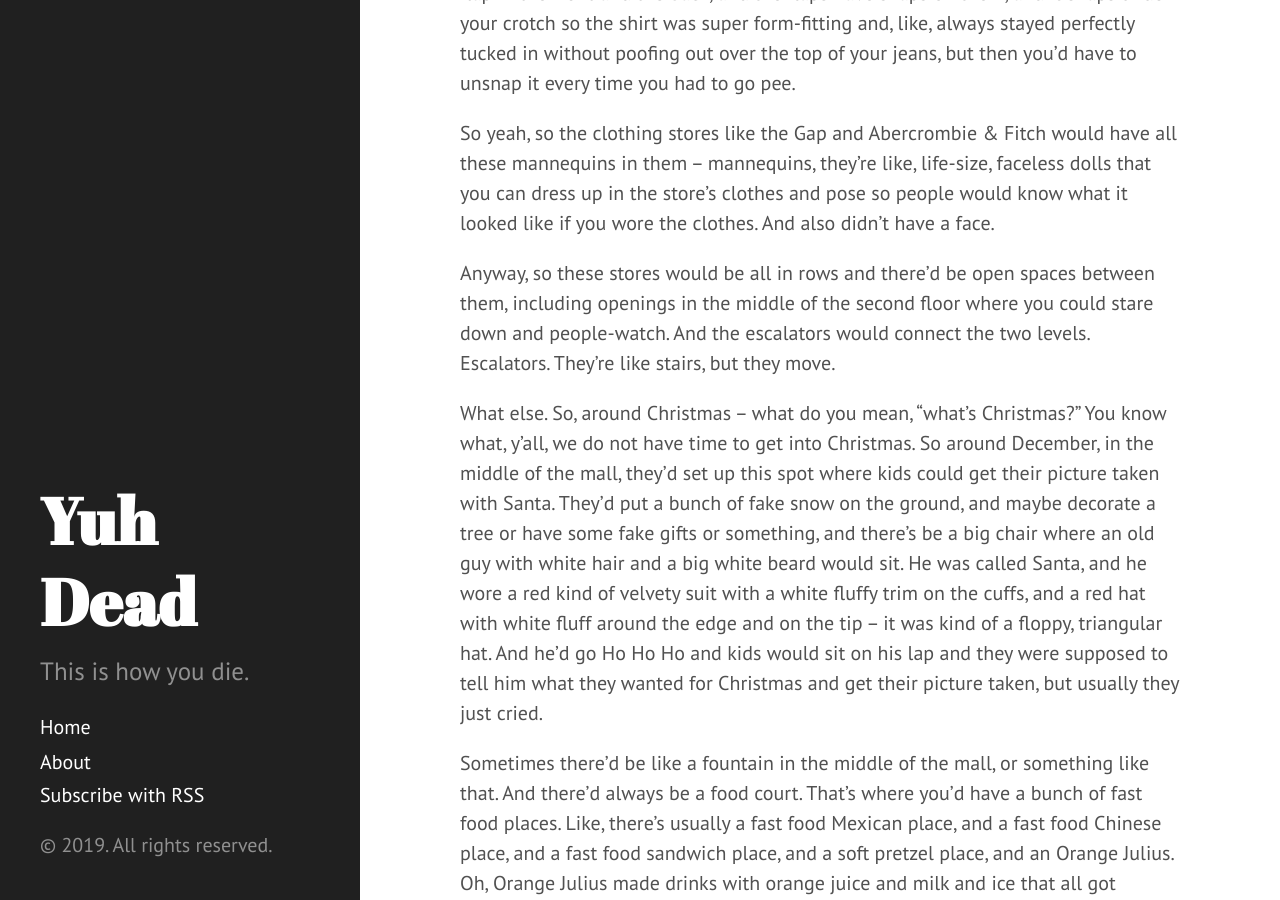
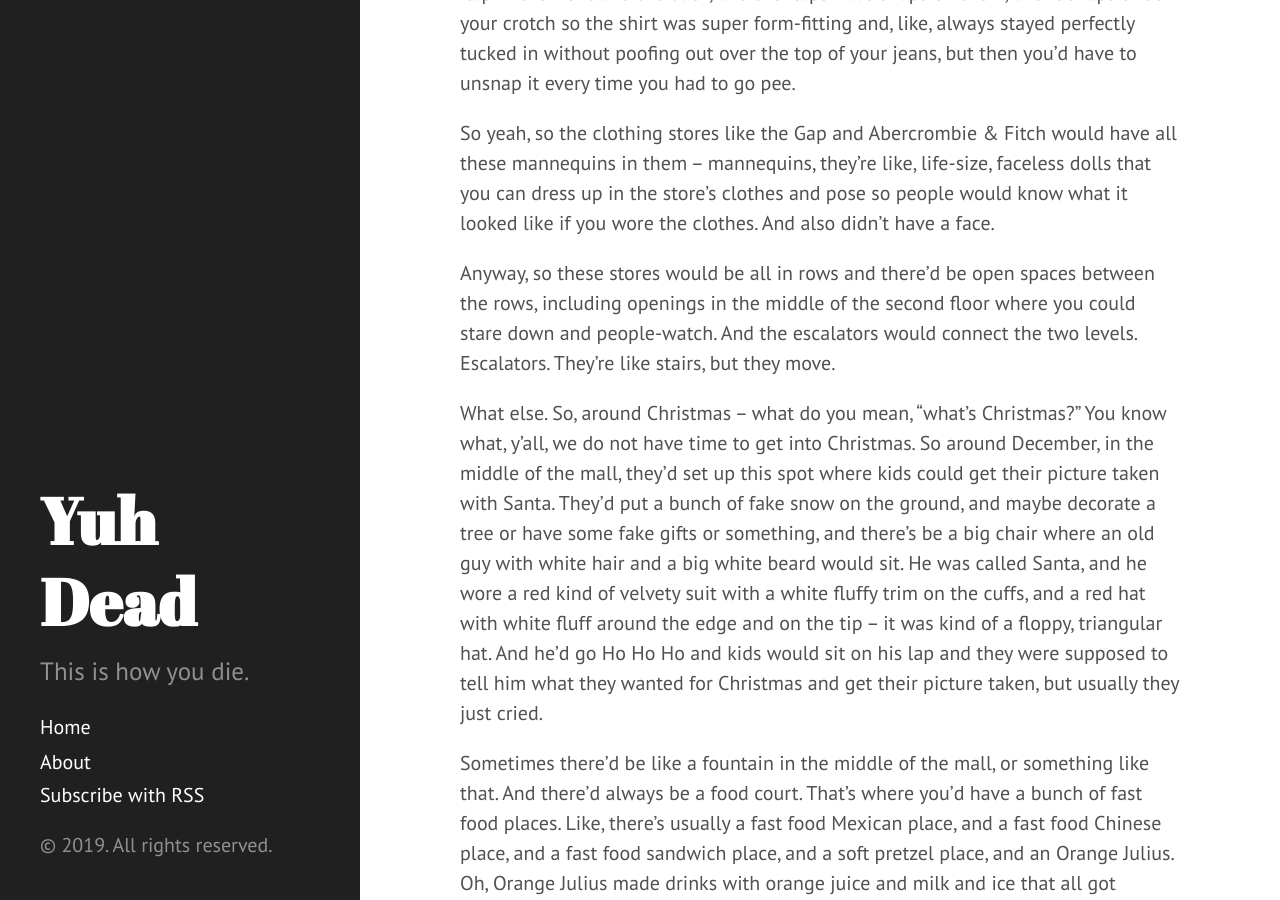
Before and after one commit to LoraV/LoraV.github.io, a Jekyll site: the page built from _posts/2019-07-06-the-mall.markdown, in a window 1280 px wide and 900 px high, scrolled down 672 px. Built offline with Jekyll 4.4.1, drawn with Linux system fonts in a browser that asks for light colours.

Commit message:
mall post

```diff
--- a/_posts/2019-07-06-the-mall.markdown
+++ b/_posts/2019-07-06-the-mall.markdown
@@ -16,7 +16,7 @@ What's a bodysuit? Oh man, where do I begin -- so, it's basically a shirt with k
 
 So yeah, so the clothing stores like the Gap and Abercrombie & Fitch would have all these mannequins in them -- mannequins, they're like, life-size, faceless dolls that you can dress up in the store's clothes and pose so people would know what it looked like if you wore the clothes. And also didn't have a face.
 
-Anyway, so these stores would be all in rows and there'd be open spaces between them, including openings in the middle of the second floor where you could stare down and people-watch. And the escalators would connect the two levels. Escalators. They're like stairs, but they move.
+Anyway, so these stores would be all in rows and there'd be open spaces between the rows, including openings in the middle of the second floor where you could stare down and people-watch. And the escalators would connect the two levels. Escalators. They're like stairs, but they move.
 
 What else. So, around Christmas -- what do you mean, "what's Christmas?" You know what, y'all, we do not have time to get into Christmas. So around December, in the middle of the mall, they'd set up this spot where kids could get their picture taken with Santa. They'd put a bunch of fake snow on the ground, and maybe decorate a tree or have some fake gifts or something, and there's be a big chair where an old guy with white hair and a big white beard would sit. He was called Santa, and he wore a red kind of velvety suit with a white fluffy trim on the cuffs, and a red hat with white fluff around the edge and on the tip -- it was kind of a floppy, triangular hat. And he'd go Ho Ho Ho and kids would sit on his lap and they were supposed to tell him what they wanted for Christmas and get their picture taken, but usually they just cried.
 
```
